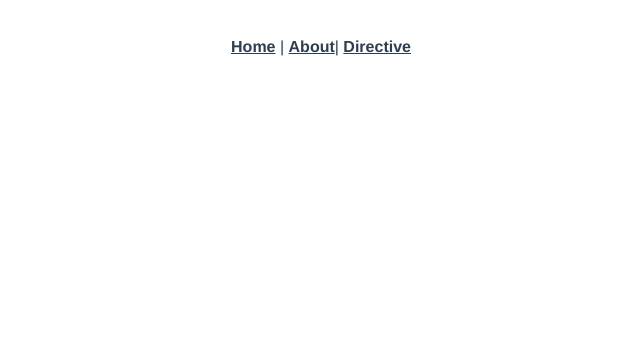
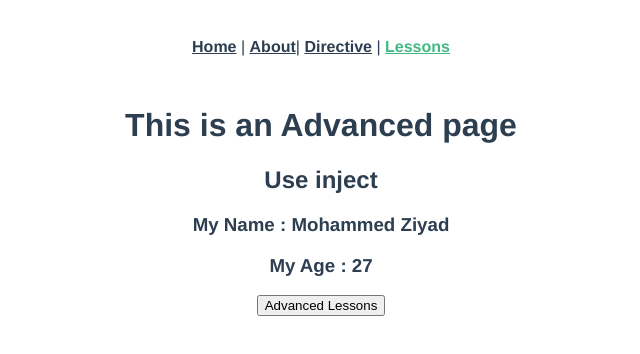
Before and after one commit to Mohammed-Ziyad/composition-api, a Vue app: page /#/lessons in a window 1280 px wide. Shown: the top 354 px of the page, without its empty margins (319-959 px from the left). Built offline with nearby package versions, Linux system fonts and the light colour scheme.

Commit message:
Advanced lessons in use provide and inject to a variable and function

```diff
--- a/src/App.vue
+++ b/src/App.vue
@@ -2,7 +2,8 @@
   <nav>
     <router-link to="/">Home</router-link> |
     <router-link to="/about">About</router-link>|
-    <router-link to="/directive">Directive</router-link>
+    <router-link to="/directive">Directive</router-link> |
+    <router-link to="/lessons">Lessons</router-link>
   </nav>
   <router-view />
 </template>
--- /dev/null
+++ b/src/components/LessonsComponent.vue
@@ -0,0 +1,16 @@
+<template>
+  <div class="emit">
+    <h2>Use inject</h2>
+    <h3>My Name : {{ userName }}</h3>
+    <h3>My Age : {{ age }}</h3>
+    <button @click="lessons('You are in lessons the advanced')">
+      Advanced Lessons
+    </button>
+  </div>
+</template>
+<script setup>
+import { inject } from "vue";
+const userName = inject("name");
+const age = inject("age");
+const lessons = inject("advancedLessons");
+</script>
--- a/src/router/index.js
+++ b/src/router/index.js
@@ -23,6 +23,12 @@ const routes = [
     component: () => import("../views/DirectiveView.vue"),
     mate: { title: "directive" },
   },
+  {
+    path: "/lessons",
+    name: "lessons",
+    component: () => import("../views/AdvancedView.vue"),
+    mate: { title: "lessons" },
+  },
 ];
 
 const router = createRouter({
--- /dev/null
+++ b/src/views/AdvancedView.vue
@@ -0,0 +1,23 @@
+<template>
+  <div class="Advanced">
+    <h1>This is an Advanced page</h1>
+    <Lessons />
+    <h2>{{ nameLessons }}</h2>
+  </div>
+</template>
+
+<script setup>
+import { ref, provide } from "vue";
+import Lessons from "../components/LessonsComponent";
+const userName = ref("Mohammed Ziyad");
+const age = ref(27);
+const nameLessons = ref("jjjjjjjjjjjjjjjjjjj");
+const advancedLessons = (NameLessons) => {
+  console.log("advancedLessons", NameLessons);
+  nameLessons.value = NameLessons;
+};
+nameLessons.value = advancedLessons();
+provide("name", userName.value);
+provide("age", age.value);
+provide("advancedLessons", advancedLessons);
+</script>
```
